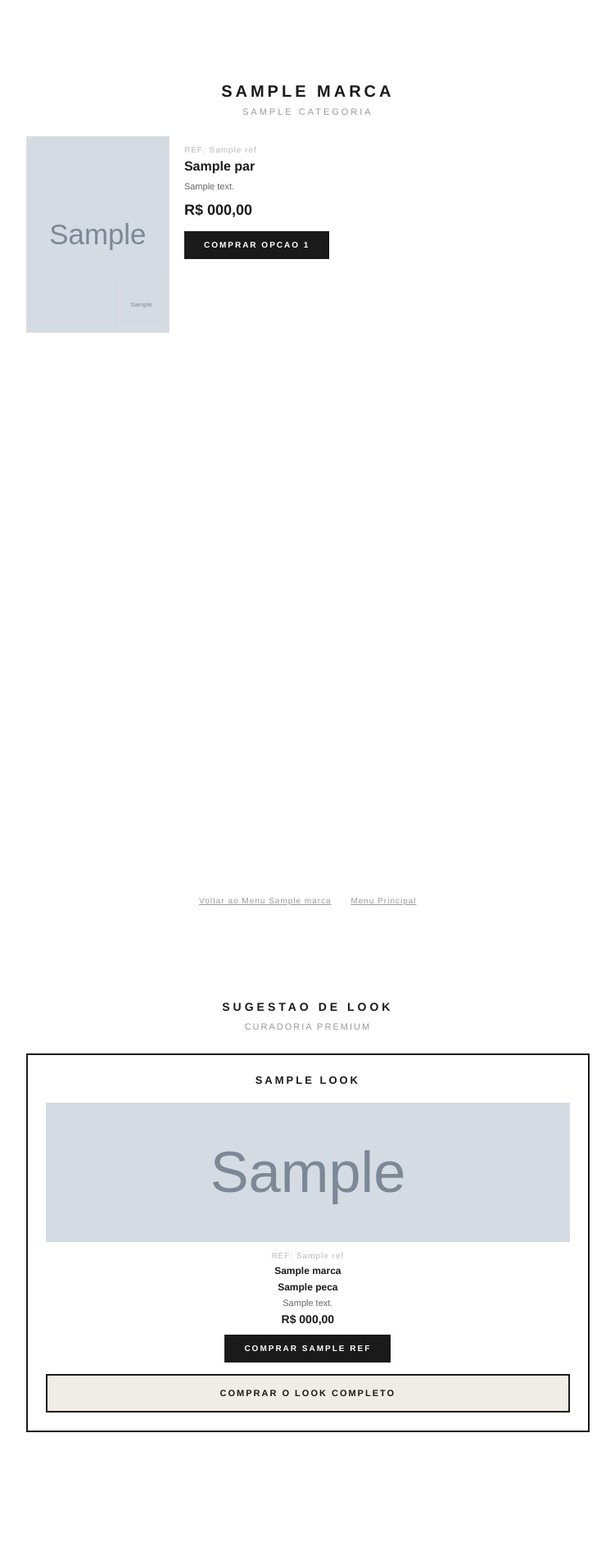
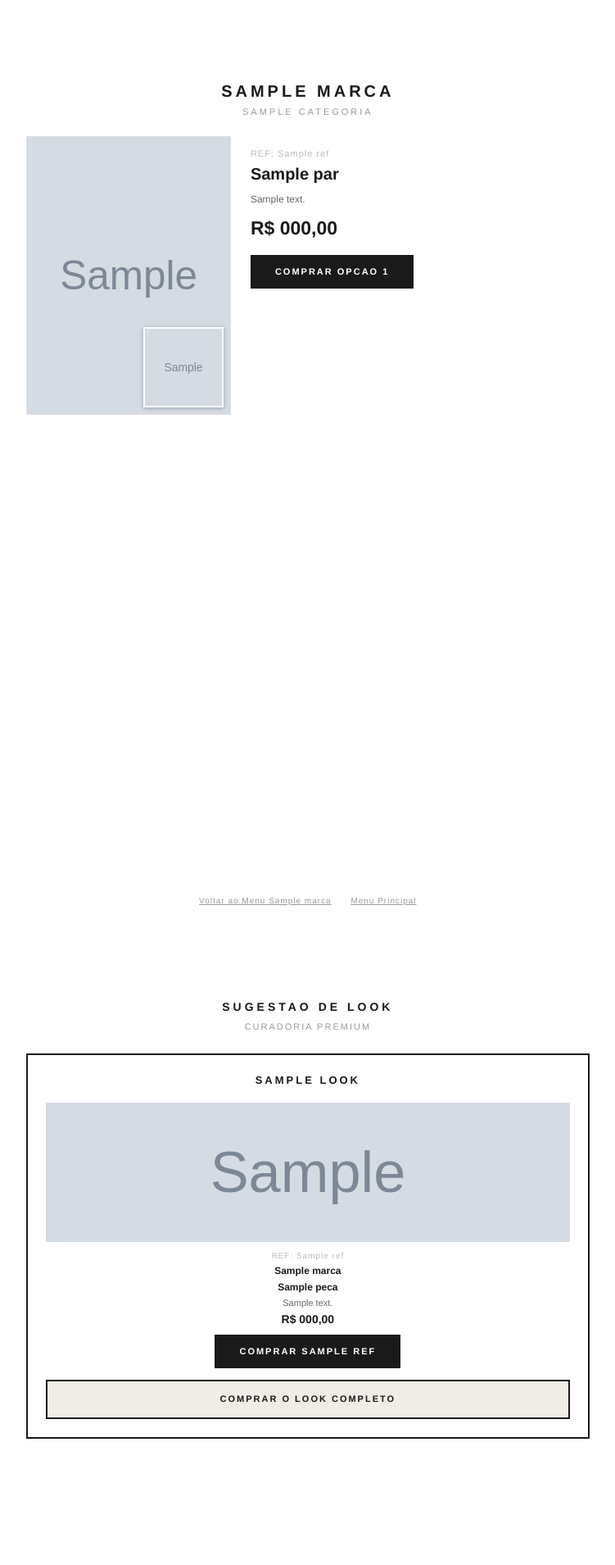
Before and after one commit to pedreirorr/catalogo-roupas, a Flask app: template templates/catalogo.html in a window 1280 px wide. Shown: the part 1967-3876 px from the top of the page at 82% size, without its empty margins (21-772 px from the left). Run offline with Flask 3, Linux system fonts and the light colour scheme; the template is opened without the code that fills it: most values are stand-ins (such as "Sample title", 1, 10 or a date in 2020); grey boxes marked "Sample" are stand-in pictures.

Commit message:
Produtos maiores no PDF e foto de detalhe visivel (#7)
* Aba Looks funcional e produto novo no topo do painel

Looks agora tem CRUD completo:
- Novas rotas de API: criar/editar/remover look e criar/editar/remover
  peca (look_pecas). Remocao de look apaga as pecas antes (FK).
- Painel Looks reescrito: botao "+ Adicionar Look", editar nome do look,
  adicionar peca a partir de um produto existente (seletor) ou peca
  manual, editar/remover cada peca e trocar a foto (com corte).
- Corte de imagem refatorado para callback, reutilizado por produtos e
  por pecas de look.

UX do painel de produtos:
- Produtos passam a listar do mais recente para o mais antigo, entao o
  produto recem-adicionado aparece no topo (antes ia para o fim).

Co-Authored-By: Claude Opus 4.8 <noreply@anthropic.com>
Claude-Session: https://claude.ai/code/session_0195dz4dw8KiNvYftdiSjGMz

* Produtos maiores no PDF e foto de detalhe visivel

- Aumenta o tamanho do produto no catalogo em PDF: imagem maior
  (250px), item mais alto (340px) e fontes de nome/preco/descricao
  maiores. Dois produtos por pagina continuam cabendo.
- Torna a foto de detalhe visivel: o thumbnail de detalhe no PDF passa
  de 55x55 para 98x98 com borda branca e sombra.
- No painel admin, o preview do produto passa a mostrar a imagem real
  do detalhe (antes so aparecia um selo "DETALHE"), facilitando
  confirmar que a foto foi salva.

Co-Authored-By: Claude Opus 4.8 <noreply@anthropic.com>
Claude-Session: https://claude.ai/code/session_0195dz4dw8KiNvYftdiSjGMz

---------

Co-authored-by: Claude <noreply@anthropic.com>

```diff
--- a/templates/admin.html
+++ b/templates/admin.html
@@ -214,6 +214,9 @@ function renderCard(p) {
   const checkboxes = TAMANHOS.map(t =>
     `<label class="size-chk"><input type="checkbox" value="${t}" ${tamanhosProduto.includes(t)?'checked':''}> ${t}</label>`
   ).join('');
+  const detailThumb = hasDetail
+    ? `<div class="detail-badge" style="padding:0;width:48px;height:48px;overflow:hidden;border:2px solid #fff;"><img src="${p.imagem_detalhe}" style="width:100%;height:100%;object-fit:cover;" onerror="this.style.display='none'"></div>`
+    : '';
   return `
     <div class="product-card" data-id="${p.id}">
       <div class="card-header">
@@ -224,7 +227,7 @@ function renderCard(p) {
         </div>
       </div>
       <div class="card-body">
-        <div class="img-preview">${img}${hasDetail?'<div class="detail-badge">DETALHE</div>':''}</div>
+        <div class="img-preview">${img}${detailThumb}</div>
         <div class="field"><label>Foto (cortada para o layout)</label><input type="file" accept="image/*" onchange="abrirCrop(this,${p.id},'imagem',175/240)"></div>
         <div class="field"><label>Detalhe</label><input type="file" accept="image/*" onchange="abrirCrop(this,${p.id},'imagem_detalhe',1)"></div>
         <div class="field"><label>Nome</label><input type="text" class="f-nome" value="${esc(p.nome)}"></div>
--- a/templates/catalogo.html
+++ b/templates/catalogo.html
@@ -28,18 +28,18 @@ body { font-family:'Helvetica Neue',Helvetica,Arial,sans-serif; color:#1a1a1a; b
 /* PRODUTOS - EXATAMENTE 2 POR PAGINA */
 .products-page .section-title { font-size:20px; font-weight:700; letter-spacing:4px; text-transform:uppercase; text-align:center; margin-bottom:4px; }
 .products-page .section-subtitle { font-size:11px; color:#999; letter-spacing:3px; text-transform:uppercase; text-align:center; margin-bottom:22px; }
-.product-item { display:flex; gap:18px; margin-bottom:26px; page-break-inside:avoid; height:240px; }
+.product-item { display:flex; gap:24px; margin-bottom:30px; page-break-inside:avoid; height:340px; }
 .product-item:last-child { margin-bottom:0; }
-.product-image { width:175px; height:100%; background:#e8e8e8; display:flex; align-items:center; justify-content:center; color:#999; font-size:10px; letter-spacing:1px; text-transform:uppercase; flex-shrink:0; position:relative; overflow:hidden; border:1px solid #e0e0e0; }
+.product-image { width:250px; height:100%; background:#e8e8e8; display:flex; align-items:center; justify-content:center; color:#999; font-size:10px; letter-spacing:1px; text-transform:uppercase; flex-shrink:0; position:relative; overflow:hidden; border:1px solid #e0e0e0; }
 .product-image img { width:100%; height:100%; object-fit:cover; }
-.product-image .detail-thumb { position:absolute; bottom:6px; right:6px; width:55px; height:55px; background:#fff; border:1px solid #ddd; display:flex; align-items:center; justify-content:center; font-size:8px; color:#bbb; overflow:hidden; }
+.product-image .detail-thumb { position:absolute; bottom:8px; right:8px; width:98px; height:98px; background:#fff; border:2px solid #fff; box-shadow:0 1px 5px rgba(0,0,0,.28); display:flex; align-items:center; justify-content:center; overflow:hidden; }
 .product-image .detail-thumb img { width:100%; height:100%; object-fit:cover; }
-.product-info { flex:1; display:flex; flex-direction:column; justify-content:flex-start; padding-top:10px; }
-.product-ref { font-size:10px; color:#bbb; letter-spacing:1px; margin-bottom:2px; }
-.product-name { font-size:16px; font-weight:700; color:#1a1a1a; margin-bottom:6px; }
-.product-desc { font-size:11px; color:#666; line-height:1.45; margin-bottom:8px; max-width:280px; }
-.product-price { font-size:18px; font-weight:700; color:#1a1a1a; margin-bottom:12px; }
-.buy-btn { display:inline-block; padding:10px 24px; background:#1a1a1a; color:#fff; font-size:10px; font-weight:600; letter-spacing:2px; text-transform:uppercase; border:none; text-decoration:none; width:fit-content; }
+.product-info { flex:1; display:flex; flex-direction:column; justify-content:flex-start; padding-top:14px; }
+.product-ref { font-size:11px; color:#bbb; letter-spacing:1px; margin-bottom:3px; }
+.product-name { font-size:20px; font-weight:700; color:#1a1a1a; margin-bottom:8px; }
+.product-desc { font-size:12px; color:#666; line-height:1.5; margin-bottom:10px; max-width:300px; }
+.product-price { font-size:23px; font-weight:700; color:#1a1a1a; margin-bottom:16px; }
+.buy-btn { display:inline-block; padding:13px 30px; background:#1a1a1a; color:#fff; font-size:11px; font-weight:600; letter-spacing:2px; text-transform:uppercase; border:none; text-decoration:none; width:fit-content; }
 
 /* LOOKS */
 .looks-page h2 { font-size:14px; font-weight:700; letter-spacing:4px; text-transform:uppercase; text-align:center; margin-bottom:6px; }
```
